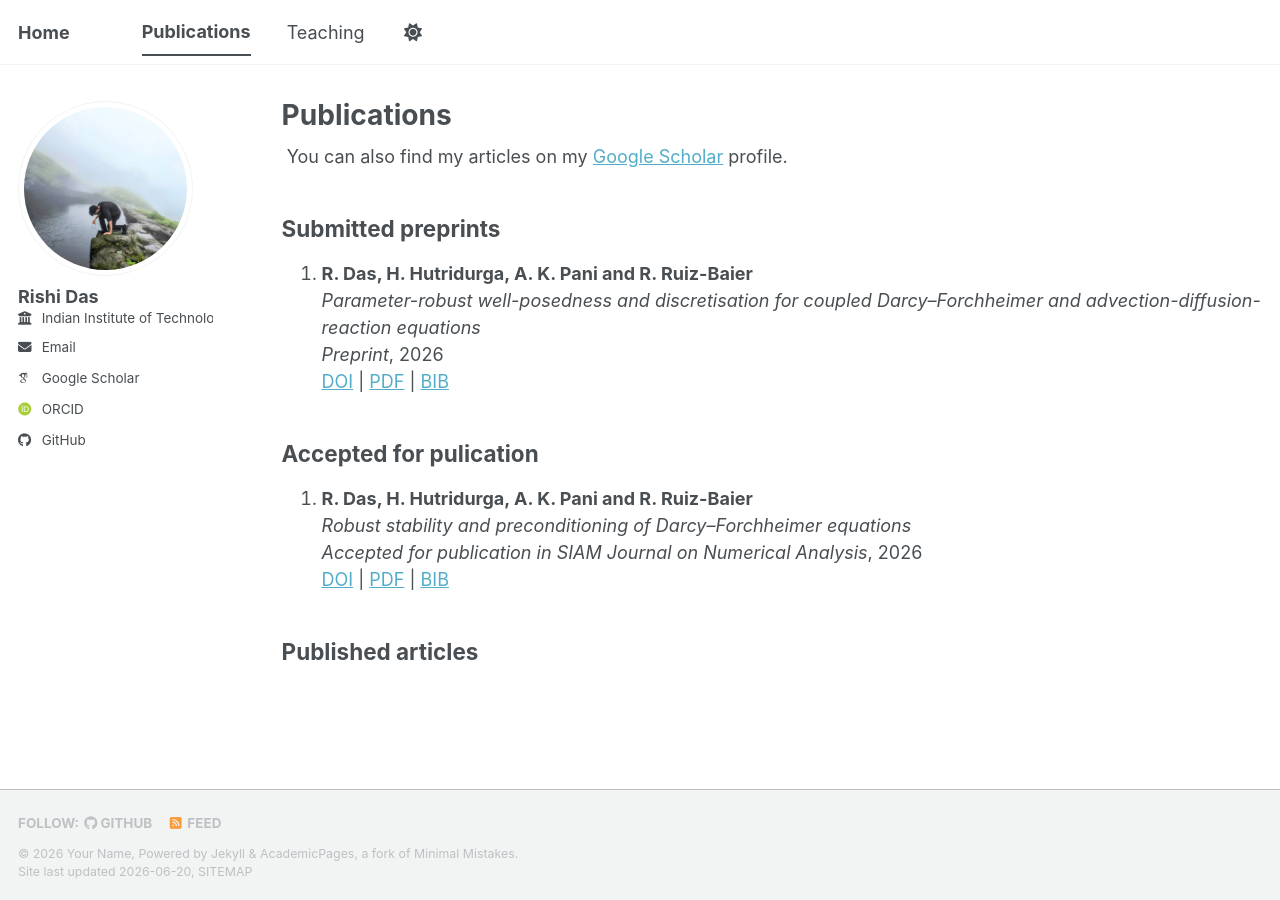
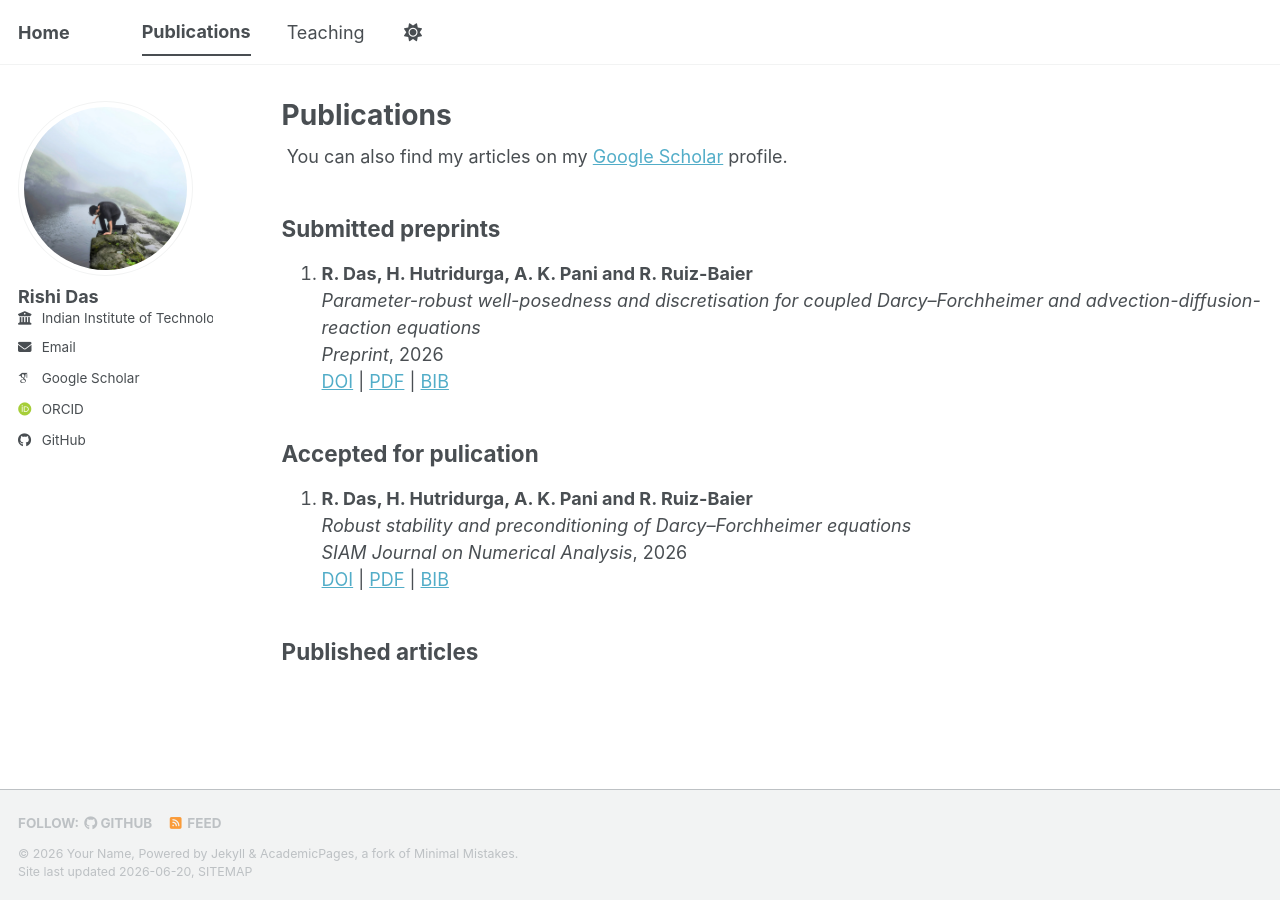
Before and after one commit to rishidas-04/rishidas-04.github.io, a Jekyll site: the page built from _pages/publications.html, in a window 1280 px wide. Built offline with Jekyll 4.4.1, drawn with Linux system fonts in a browser that asks for light colours; some web fonts are replaced; a script bundle is joined from its source files by our own code; library files that are not in the unit come from our copies.

Commit message:
Update publications.html

```diff
--- a/_pages/publications.html
+++ b/_pages/publications.html
@@ -29,7 +29,7 @@ author_profile: true
   <li>
     <strong>R. Das, H. Hutridurga, A. K. Pani and R. Ruiz-Baier</strong><br>
     <em>Robust stability and preconditioning of Darcy–Forchheimer equations</em><br>
-    <em>Accepted for publication in <i>SIAM Journal on Numerical Analysis</i></em>, 2026<br>
+    <em><i>SIAM Journal on Numerical Analysis</i></em>, 2026<br>
     <a href="https://doi.org/10.48550/arXiv.2510.24527">DOI</a> |
     <a href="https://arxiv.org/pdf/2510.24527">PDF</a> |
     <a href="https://arxiv.org/bibtex/2510.24527">BIB</a>
```
